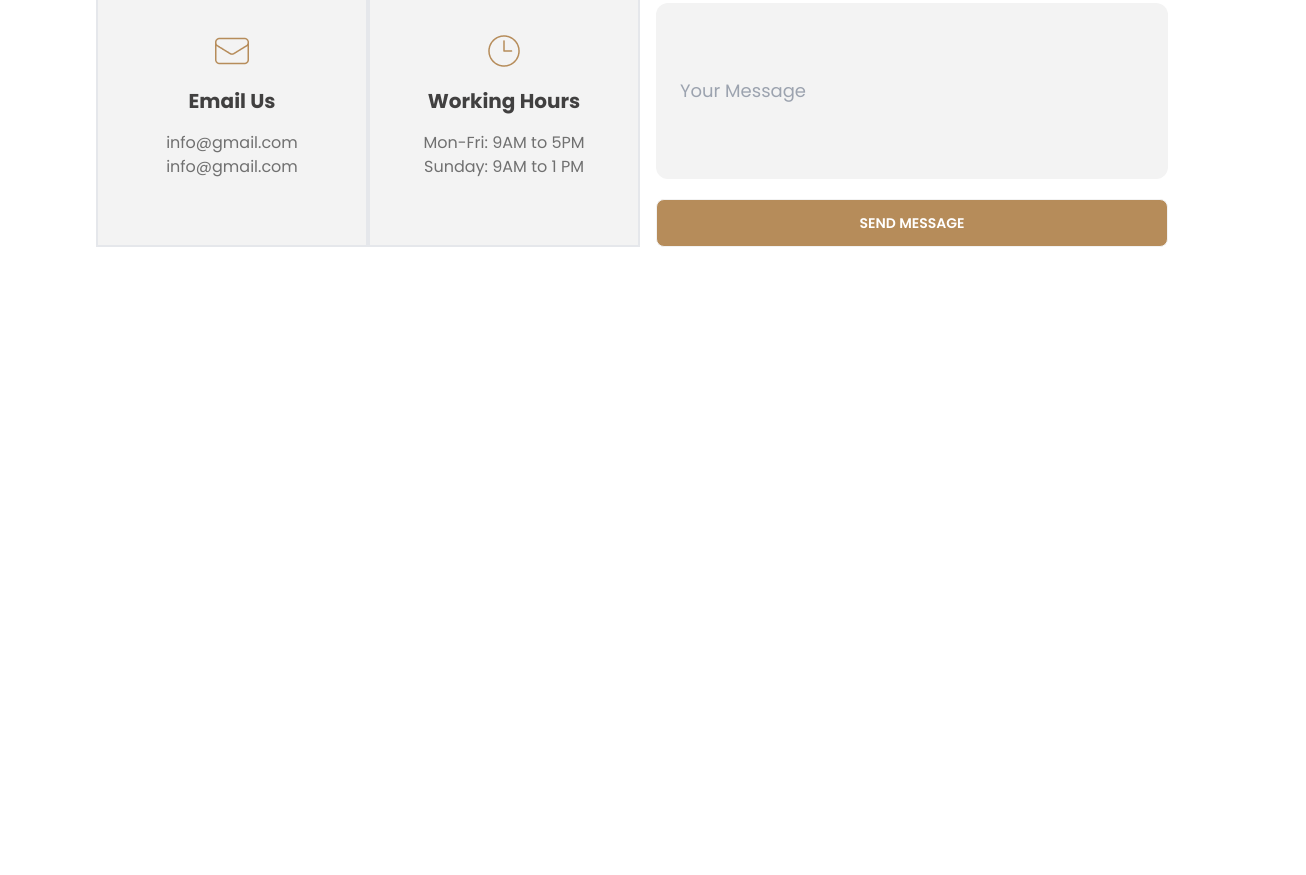
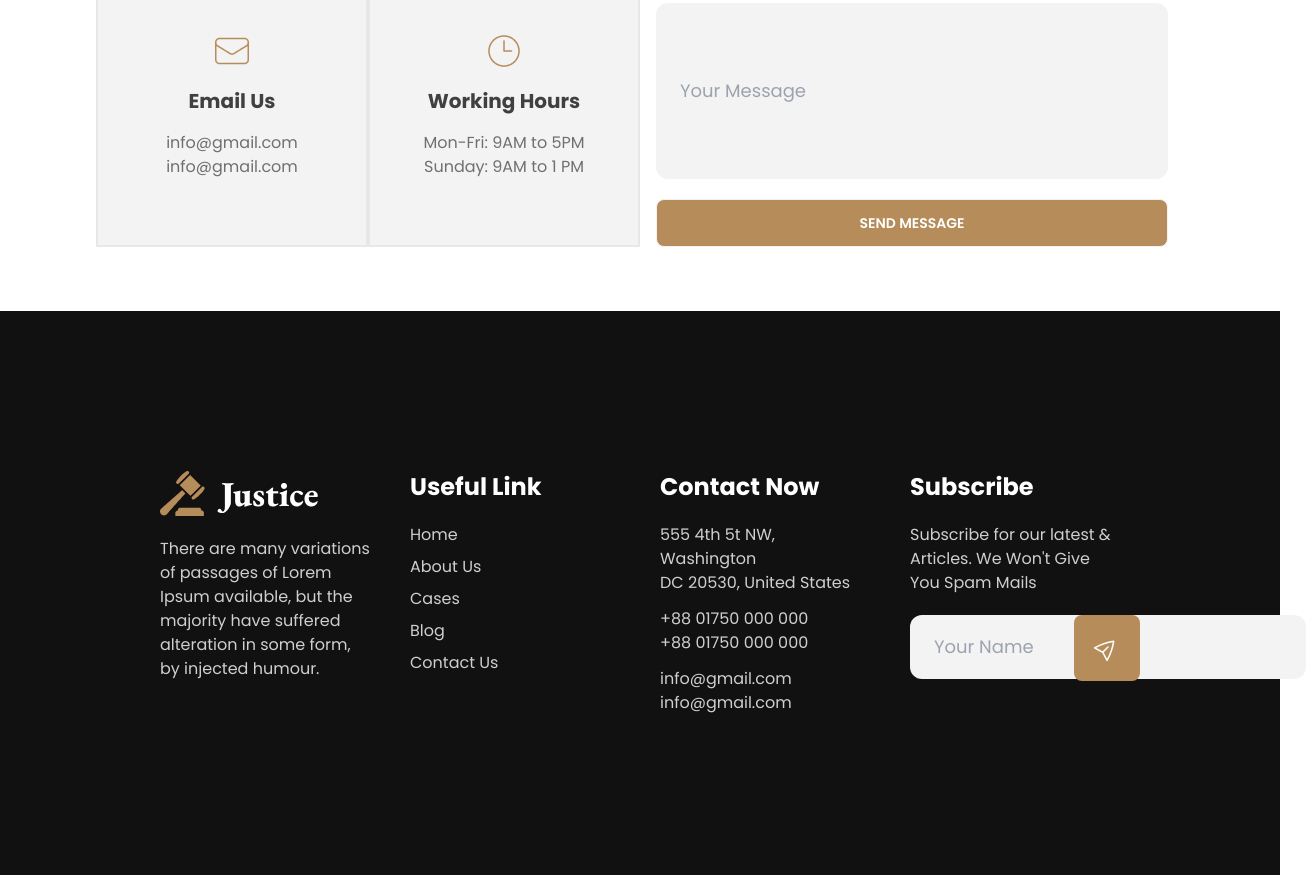
Before and after one commit to mdhossain07/legal-solutions-website, a plain HTML site: page index.html in a window 1280 px wide. Shown: the part 3913-4788 px from the top of the page, 1306 px wide, since content can reach past the window. Before the commit the page ends 4224 px from the top, so only its background shows below. Drawn offline with nearby package versions, Linux system fonts and the light colour scheme.

Commit message:
footer section done

```diff
--- a/index.html
+++ b/index.html
@@ -408,12 +408,53 @@
             </div>
         </section>
 
+    </main>
+
+    <footer class="bg-[#111] text-white py-10 lg:py-40">
+        <section class="px-10 lg:px-40">
+            <div class="grid gap-10 grid-cols-1 md:grid-cols-2 lg:grid-cols-4">
+                <div class="space-y-5">
+                    <img src="./images/logo.png" alt="">
+                    <p class="text-base text-[#CFCFCF]">There are many variations of passages of Lorem Ipsum available, but the majority have suffered alteration in some form, by injected humour.</p>
+                </div>
+
+                <div class="space-y-5">
+                    <h3 class="text-2xl font-bold">Useful Link</h3>
+                    <ul class="space-y-2 list-none text-[#CFCFCF]">
+                        <li>Home</li>
+                        <li>About Us</li>
+                        <li>Cases</li>
+                        <li>Blog</li>
+                        <li>Contact Us</li>
+                    </ul>
+
+                </div>
+
+                <div class="space-y-5">
+                    <h3 class="text-2xl font-bold">Contact Now</h3>
+                    <div class="space-y-3 text-[#CFCFCF]">
+                        <p>555 4th 5t NW, Washington <br>
+                        DC 20530, United States</p>
+                        <p>+88 01750 000 000 <br>
+                        +88 01750 000 000</p>
+                        <p>info@gmail.com <br>
+                        info@gmail.com</p>
+                    </div>
+
+                </div>
+
+                <div class="space-y-5">
+                    <h3 class="text-2xl font-bold">Subscribe</h3>
+                    <p class="text-base text-[#CFCFCF]">Subscribe for our latest & Articles. We Won't Give You Spam Mails</p>
+                    <div class="flex relative">
+                        <input type="text" placeholder="Your Name" class="input input-bordered input-lg h-16 max-w-md bg-[#F3F3F3] rounded-xl border-0"/>
+                        <img class="bg-primary-btn p-4 absolute top-0 -right-5 rounded-lg" src="./images/Telegram icon.svg" alt="">
+                    </div>
+                </div>
+            </div>
 
 
-    </main>
-
-    <footer>
-
+        </section>
     </footer>
 </body>
 </html>
```
Also changed, not shown: images/Telegram icon.svg (added).
